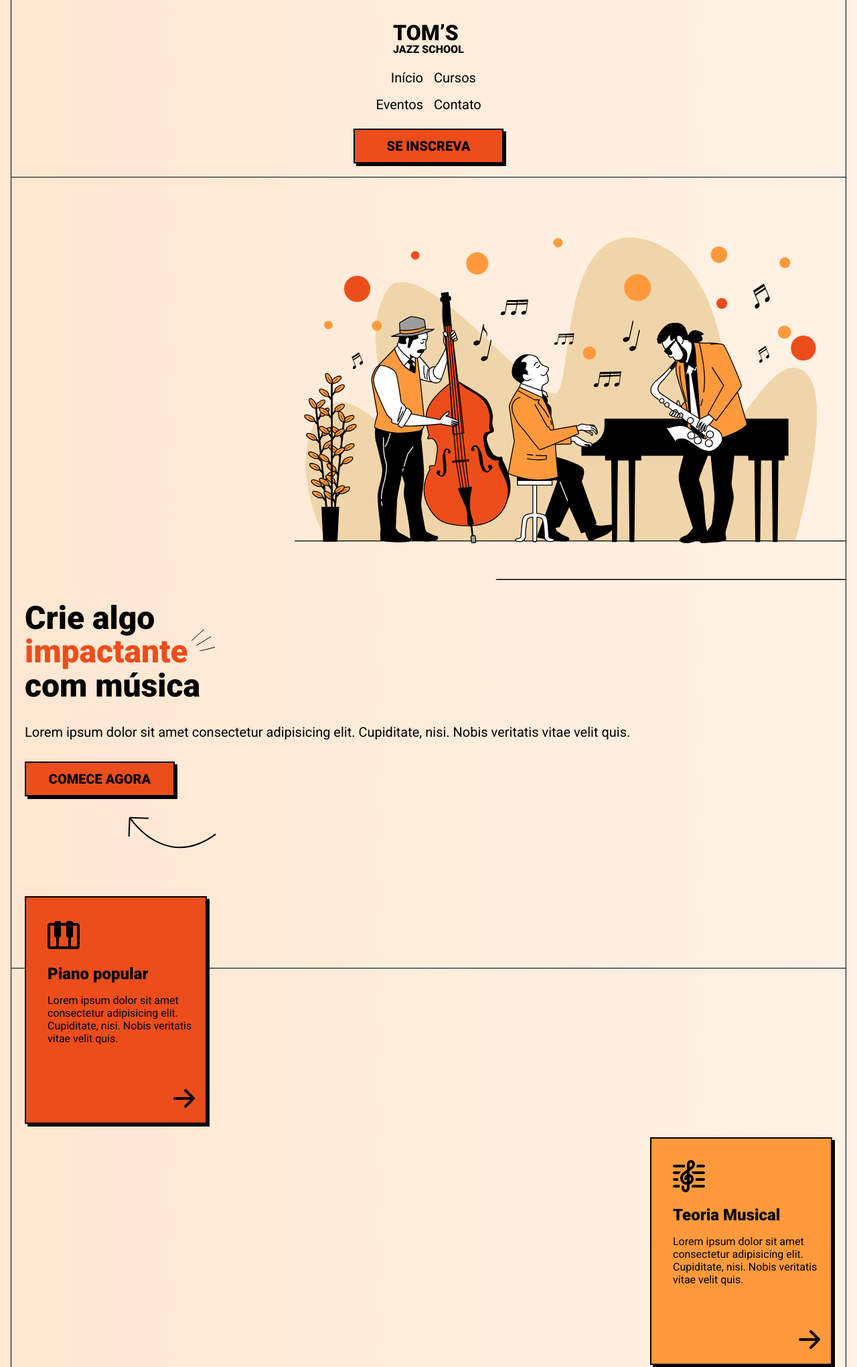
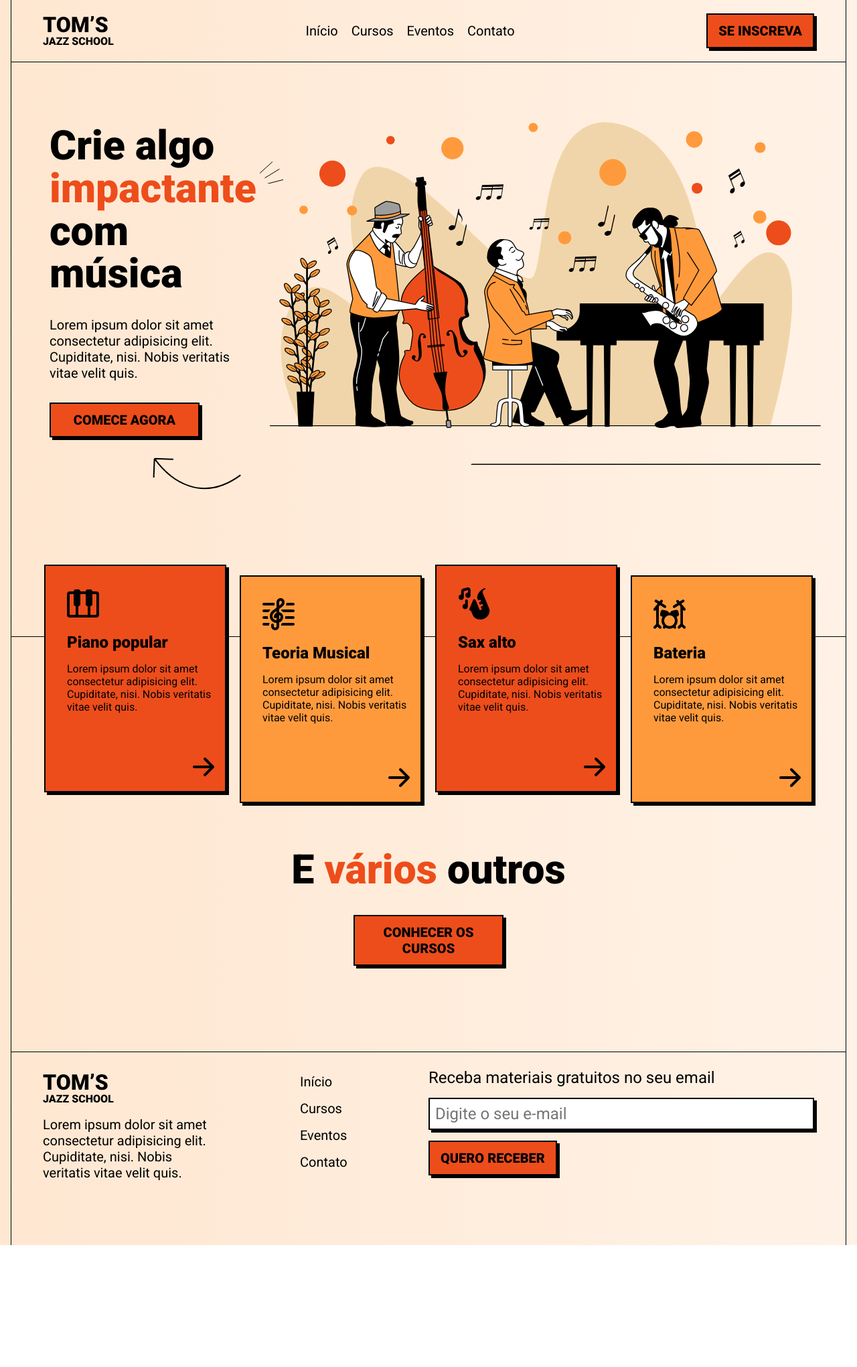
Before and after one commit to JGabriel963/Lading_Page_Jazz, a plain HTML site: page index.html in a window 1280 px wide. Shown: the top 2041 px of the page at 67% size. After the commit the page ends 1859 px from the top, so only its background shows below. Drawn offline with Linux system fonts and the light colour scheme.

Commit message:
Ending lading Page

```diff
--- a/css/style.css
+++ b/css/style.css
@@ -36,6 +36,7 @@ header img {
 header nav {
     display: grid;
     grid-template-columns: repeat(2, 1fr);
+    margin: 1rem auto 0;
 }
 
 nav a {
@@ -210,3 +211,75 @@ footer nav a {
 .text-center {
     text-align: center;
 }
+
+/* Responsividade */
+
+@media screen and (min-width: 40rem) {
+    header nav {
+        display: block;
+        text-align: center;
+    }
+
+    .cards {
+        flex-direction: row;
+        flex-wrap: wrap;
+        justify-content: center;
+    }
+
+    .card:nth-child(2n) {
+        margin-top: 1rem;
+    }
+}
+
+@media screen and (min-width: 48rem) {
+    header div {
+        display: flex;
+        align-items: center;
+        justify-content: space-between;
+    }
+
+    header img,
+    header nav,
+    header .button {
+        margin: 0;
+    }
+}
+
+@media screen and (min-width: 72rem) {
+    h1, h2 {
+        font-size: 3.8rem;
+    }
+    .container {
+        display: flex;
+        align-items: center;
+        margin: 0 auto;
+        max-width: 72rem;
+    }
+
+    .container.row-reverse {
+        flex-direction: row-reverse;
+    }
+
+    .about-column {
+        flex: 2;
+    }
+
+    .about-column p{
+        font-size: 1.25rem;
+        max-width: 16rem;
+    }
+
+    footer nav {
+        flex: 1;
+    }
+
+    .newsletter-form {
+        flex: 3;
+    }
+}
+
+@media screen and (min-width: 90rem) {
+    .container {
+        max-width: 80rem;
+    }
+}
--- a/index.html
+++ b/index.html
@@ -9,22 +9,26 @@
 </head>
 <body>
     <header>
+        <div class="container">
             <img src="img/logo.svg" alt="Tom's Jazz School">
-        <nav class="mt-1 mx-auto">
+            <nav>
                 <a href="#">Início</a>
                 <a href="#">Cursos</a>
                 <a href="#">Eventos</a>
                 <a href="#">Contato</a>
             </nav>
             <a href="#" class="button mt-1 mx-auto">Se inscreva</a>
+        </div>
     </header>
     <main>
         <section class="hero-section">
+            <div class="container row-reverse">
                 <img src="img/hero-img.svg" alt="Band Jazz playing">
                 <div>
                     <h1 class="mt-2">Crie algo <span class="text-primary decoration">impactante</span> com música</h1>
                     <p class="mt-2 mb-2">Lorem ipsum dolor sit amet consectetur adipisicing elit. Cupiditate, nisi. Nobis veritatis vitae velit quis.</p>
                     <a href="#" class="button">Comece agora</a>
+                </div>
             </div>
         </section>
         <section class="courses-section">
@@ -68,7 +72,8 @@
         </section>
     </main>
     <footer>
-        <div>
+        <div class="container">
+            <div class="about-column">
                 <img src="img/logo.svg" alt="Tom's Jazz School" class="mt-1 mb-1">
                 <p class="mb-2">Lorem ipsum dolor sit amet consectetur adipisicing elit. Cupiditate, nisi. Nobis veritatis vitae velit quis.</p>
             </div>
@@ -80,9 +85,10 @@
             </nav>
             <form class="newsletter-form">
                 <label for="email" class="mb-1">Receba materiais gratuitos no seu email</label>
-            <input type="text" name="email" id="email" placeholder="digite o seu e-mail" class="mb-1">
+                <input type="text" name="email" id="email" placeholder="Digite o seu e-mail" class="mb-1">
                 <button class="button mb-2">Quero receber</button>
             </form>
+        </div>
     </footer>
 </body>
 </html>
```
Lines whose indentation alone changed are shown as unchanged.
